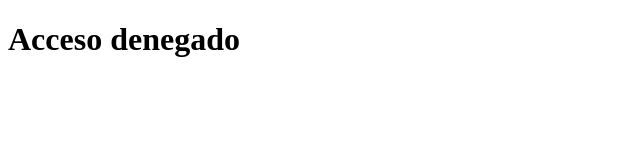
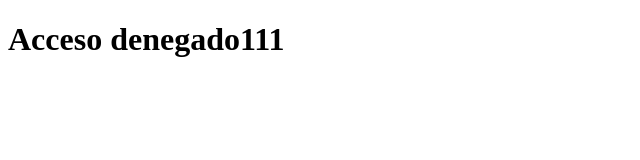
Before and after one commit to milenaap/itrip-api.splytin.com, a website: page public/index.html in a window 1280 px wide. Shown: the full height of the page, 0-640 px from the left. Drawn offline with Linux system fonts and the light colour scheme.

Commit message:
test mile

```diff
--- a/public/index.html
+++ b/public/index.html
@@ -7,7 +7,7 @@
 </head>
 <body>
 
-    <h1>Acceso denegado</h1>
+    <h1>Acceso denegado111</h1>
 
 </body>
 </html>
```
